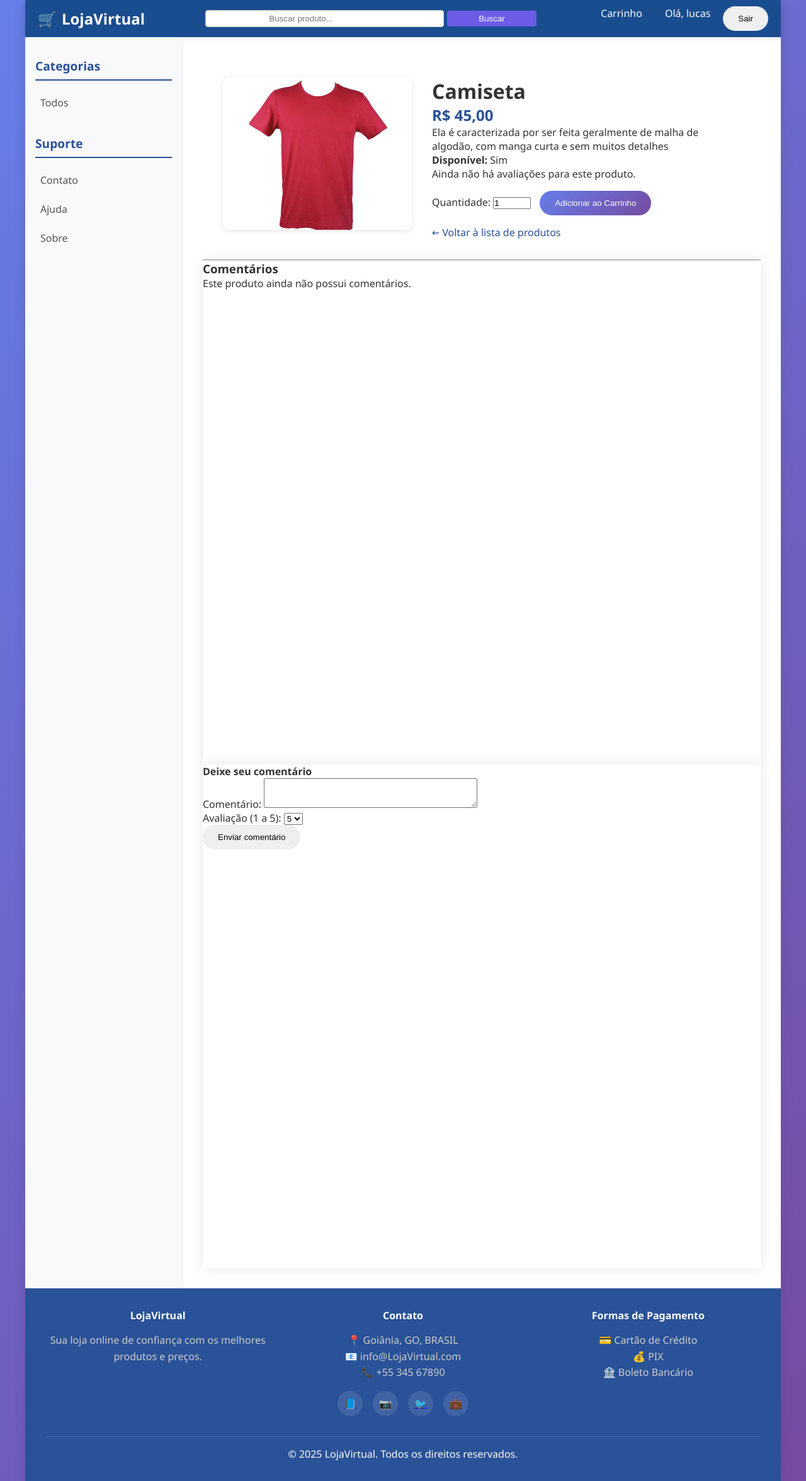
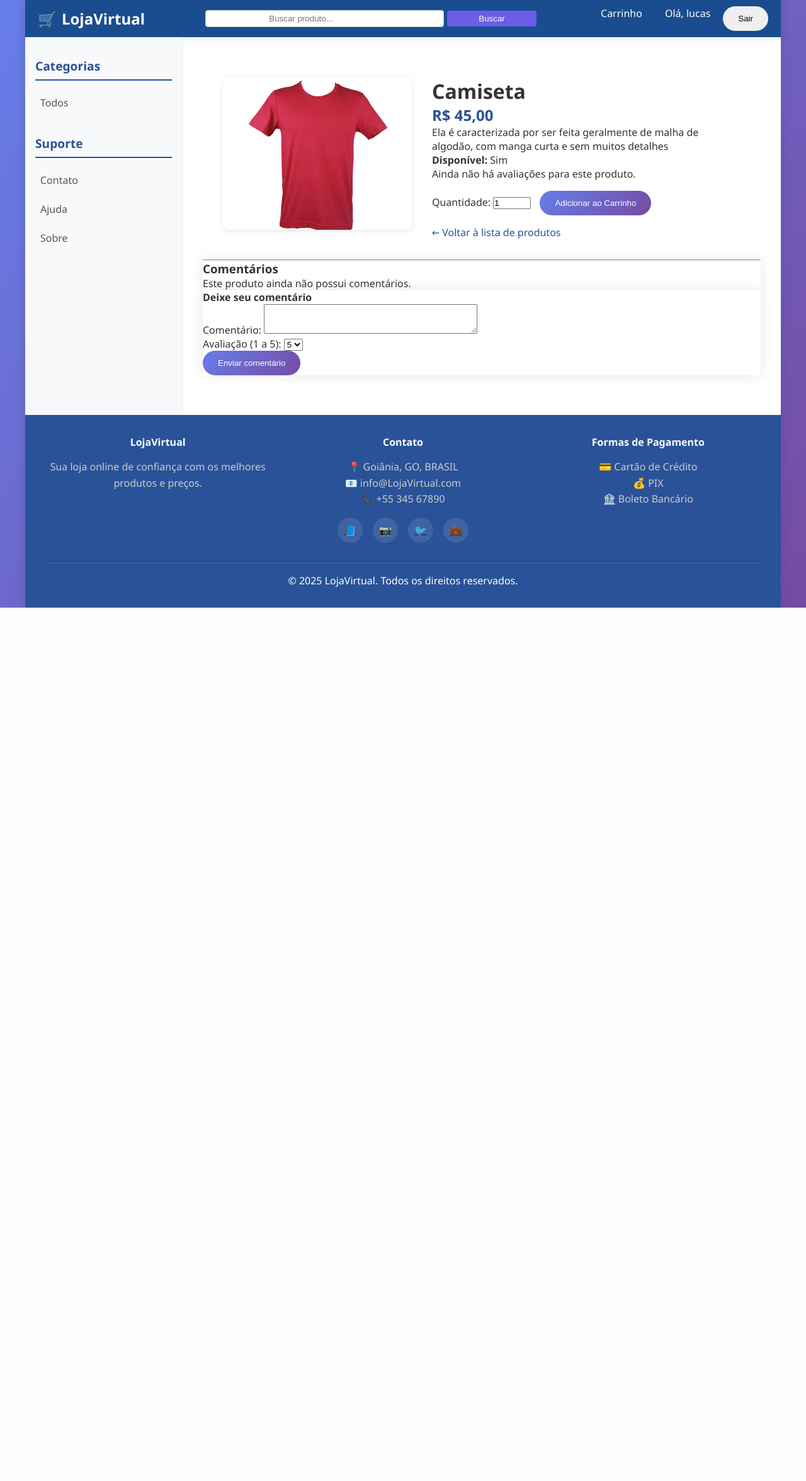
Before and after one commit to Lucasgsr08/Ecommerce-utilizando-Django, a Django app: a page that uses templates/store/product/detail.html in a window 1280 px wide. Shown: the whole page at 63% size. After the commit the page ends 965 px from the top, so only its background shows below. Run offline with Django 5.2, Linux system fonts and the light colour scheme; a user stored in the database is signed in; data comes from the database, SQL or seed files in the repository; both versions use the stored data as it was after the commit.

Commit message:
melhorias

```diff
--- a/static/css/style.css
+++ b/static/css/style.css
@@ -15,7 +15,6 @@ body {
     max-width: 1200px;
     margin: 0 auto;
     background: white;
-    min-height: 100vh;
     box-shadow: 0 0 20px rgba(0,0,0,0.1);
 }
 
--- a/templates/store/product/detail.html
+++ b/templates/store/product/detail.html
@@ -103,7 +103,7 @@
     <form method="post">
       {% csrf_token %}
       {{ form.as_p }}
-      <button type="submit" class="btn btn-success">Enviar comentário</button>
+      <button type="submit" class="btn btn-primary">Enviar comentário</button>
     </form>
   </div>
 {% else %}
```
Also changed, not shown: db.sqlite3, media/products/2025/07/02/images.jpeg (added).
